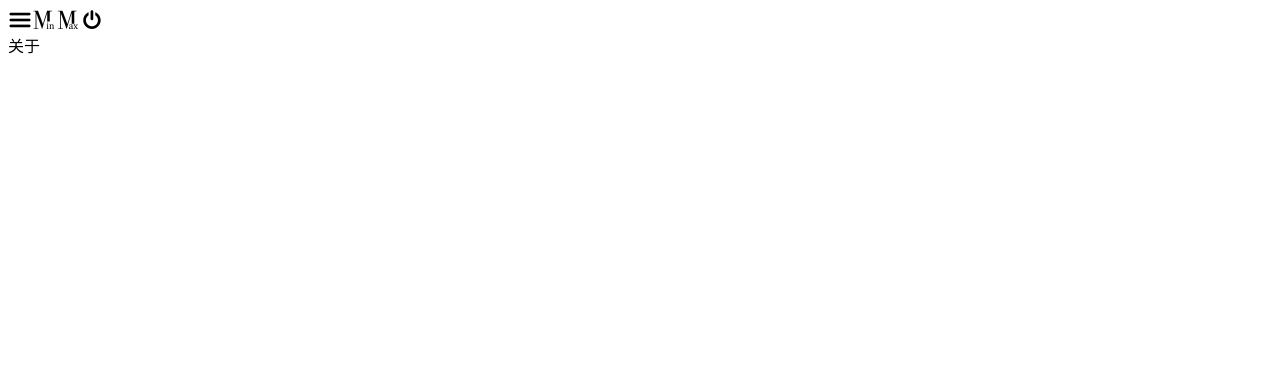
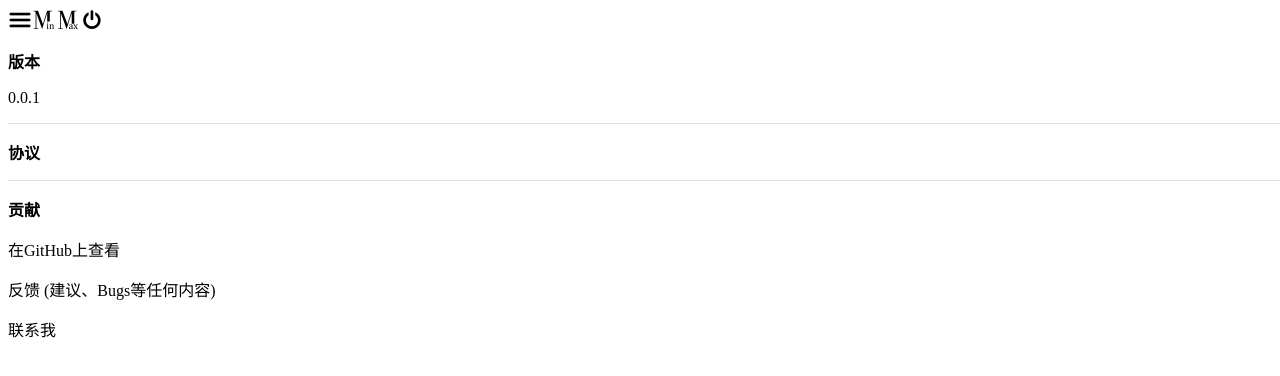
Before and after one commit to lopo12123/clicker, a React (Vite) app: page /about in a window 1280 px wide. Shown: the top 376 px of the page. Built offline with nearby package versions, Linux system fonts and the light colour scheme; no server answers.

Commit message:
feat: about

```diff
--- a/src/views/About.tsx
+++ b/src/views/About.tsx
@@ -1,7 +1,53 @@
+import { useCallback, useEffect, useState } from "react";
+import { version } from "../../package.json"
+import { Divider } from "@mui/material";
+import { open } from "@tauri-apps/api/shell";
+import { useNotification } from "@/hooks/useNotification";
+
+const ExternalLinks = {
+    github: 'https://github.com/lopo12123/clicker',
+    issue: 'https://github.com/lopo12123/clicker/issues/new',
+    email: 'mailto:lopo@zju.edu.cn?subject=clicker problem'
+}
+
 export default function About() {
+    const [ license, setLicense ] = useState('')
+
+    const handleExternalLinks = useCallback((type: 'github' | 'issue' | 'email') => {
+        open(ExternalLinks[type])
+            .catch(err => {
+                console.log(err)
+            })
+    }, [])
+
+    useEffect(() => {
+        fetch('/LICENSE')
+            .then(res => res.text())
+            .then(setLicense)
+            .catch(err => {
+                console.log(err)
+            })
+    }, [])
+
     return (
-        <div>
-            关于
+        <div className="w-full h-full px-4 text-b90">
+            <p><b>版本</b></p>
+            <p className="text-b60">{ version }</p>
+            <Divider sx={ { marginY: '8px' } }/>
+            <p><b>协议</b></p>
+            <pre className="text-b60">{ license }</pre>
+            <Divider sx={ { marginY: '8px' } }/>
+            <p><b>贡献</b></p>
+            <p className="text-b60 cursor-pointer hover:underline"
+               onClick={ () => handleExternalLinks('github') }>在GitHub上查看</p>
+            <p className="text-b60 cursor-pointer hover:underline"
+               onClick={ () => handleExternalLinks('issue') }>
+                反馈 (建议、Bugs等任何内容)
+            </p>
+            <p className="text-b60 cursor-pointer hover:underline"
+               onClick={ () => handleExternalLinks('email') }>
+                联系我
+            </p>
         </div>
     )
 }
```
